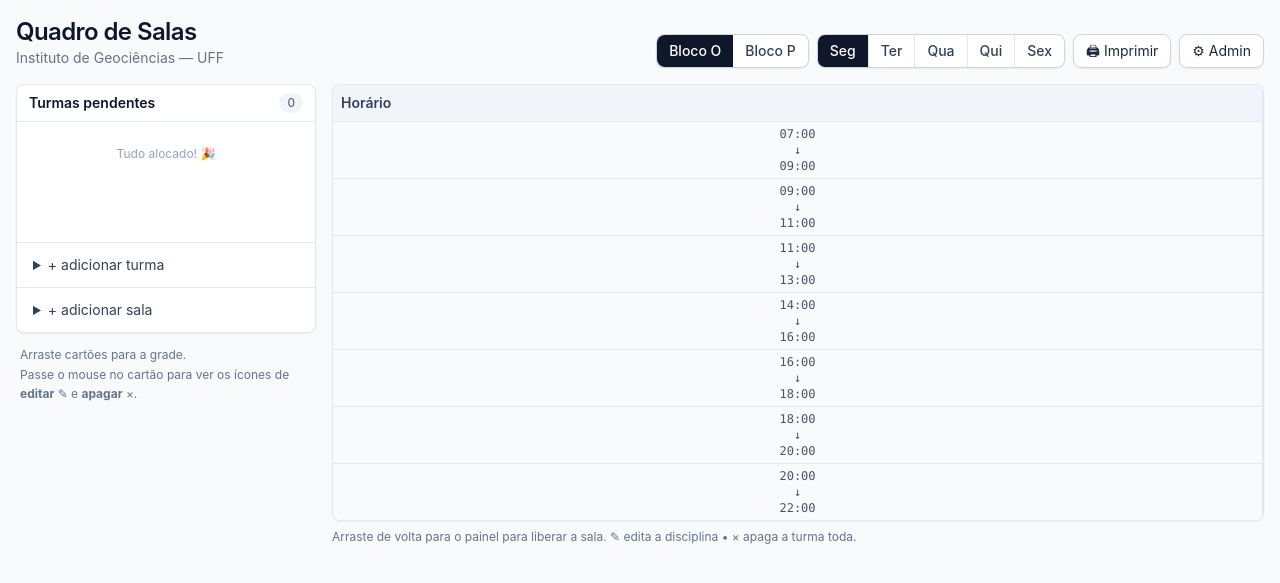
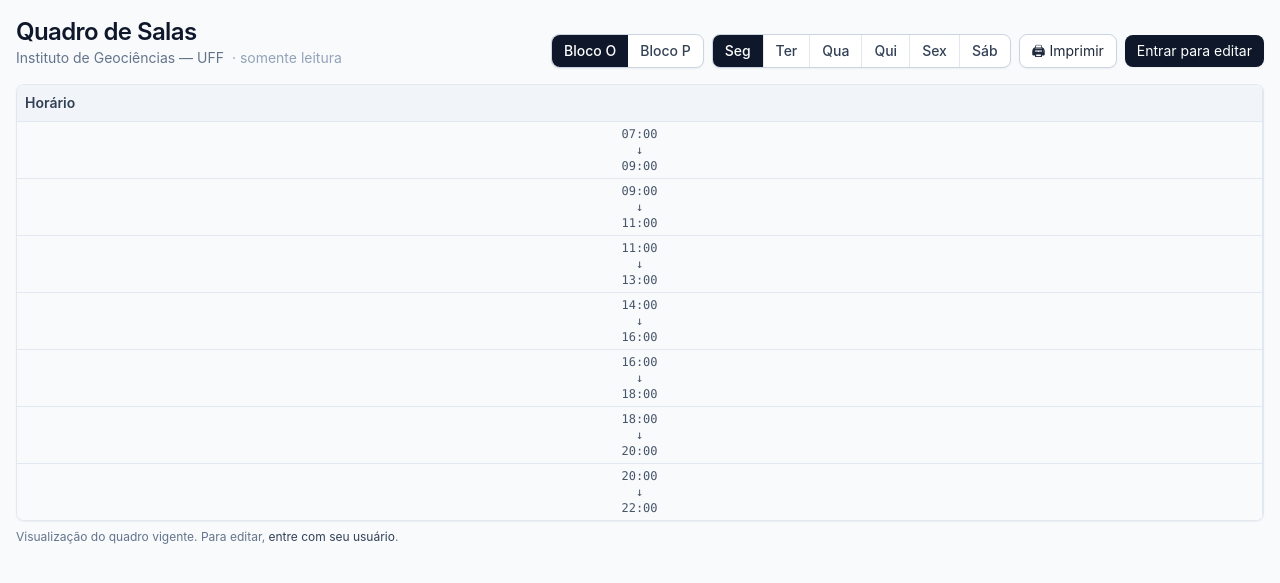
Before and after one commit to pjfernandes/gestao-salas, a Django app: page / in a window 1280 px wide. Shown: the top 583 px of the page. Run offline with Django 4.2, Linux system fonts and the light colour scheme; data that the repository does not hold is empty; some libraries are stand-ins or nearby versions.

Commit message:
login added, lab validation removed

```diff
--- a/alocacao/models.py
+++ b/alocacao/models.py
@@ -16,6 +16,7 @@ DIAS_SEMANA = [
     (3, 'Quarta-feira'),
     (4, 'Quinta-feira'),
     (5, 'Sexta-feira'),
+    (6, 'Sábado'),
 ]
 
 # Faixas de horário usadas pelo Instituto (espelho do quadro em papel).
--- a/alocacao/templates/alocacao/grade.html
+++ b/alocacao/templates/alocacao/grade.html
@@ -7,14 +7,16 @@
   <header class="flex flex-wrap items-end gap-4 mb-4 no-print">
     <div>
       <h1 class="text-2xl font-semibold tracking-tight text-slate-900">Quadro de Salas</h1>
-      <p class="text-sm text-slate-500">Instituto de Geociências — UFF</p>
+      <p class="text-sm text-slate-500">
+        Instituto de Geociências — UFF
+        {% if not pode_editar %}<span class="ml-1 text-slate-400">· somente leitura</span>{% endif %}
+      </p>
     </div>
 
     <div class="ml-auto flex flex-wrap gap-2 items-center">
       <div class="inline-flex rounded-lg border border-slate-300 bg-white shadow-sm">
         {% for b in 'OP' %}
-        <a href="?bloco={{ b }}&dia={{ dia }}"
-           class="px-3 py-1.5 text-sm font-medium {% if bloco == b %}bg-slate-900 text-white{% else %}text-slate-700 hover:bg-slate-50{% endif %}
+        <a href="?bloco={{ b }}&dia={{ dia }}" class="px-3 py-1.5 text-sm font-medium {% if bloco == b %}bg-slate-900 text-white{% else %}text-slate-700 hover:bg-slate-50{% endif %}
                   {% if forloop.first %}rounded-l-lg{% endif %}{% if forloop.last %}rounded-r-lg{% endif %}">
           Bloco {{ b }}
         </a>
@@ -23,8 +25,7 @@
 
       <div class="inline-flex rounded-lg border border-slate-300 bg-white shadow-sm overflow-hidden">
         {% for d, nome in dias %}
-        <a href="?bloco={{ bloco }}&dia={{ d }}"
-           class="px-3 py-1.5 text-sm font-medium border-l first:border-l-0 border-slate-200
+        <a href="?bloco={{ bloco }}&dia={{ d }}" class="px-3 py-1.5 text-sm font-medium border-l first:border-l-0 border-slate-200
                   {% if dia == d %}bg-slate-900 text-white{% else %}text-slate-700 hover:bg-slate-50{% endif %}">
           {{ nome|slice:":3" }}
         </a>
@@ -35,15 +36,31 @@
         class="px-3 py-1.5 text-sm rounded-lg border border-slate-300 bg-white hover:bg-slate-50 shadow-sm">
         🖨 Imprimir
       </a>
-      <a href="/admin/" class="px-3 py-1.5 text-sm rounded-lg border border-slate-300 bg-white hover:bg-slate-50 shadow-sm">
+
+      {% if pode_editar %}
+      <a href="/admin/"
+        class="px-3 py-1.5 text-sm rounded-lg border border-slate-300 bg-white hover:bg-slate-50 shadow-sm">
         ⚙ Admin
       </a>
+      <form action="{% url 'logout' %}" method="post" class="inline">
+        {% csrf_token %}
+        <button class="px-3 py-1.5 text-sm rounded-lg border border-slate-300 bg-white hover:bg-slate-50 shadow-sm">
+          Sair ({{ user.username }})
+        </button>
+      </form>
+      {% else %}
+      <a href="{% url 'login' %}"
+        class="px-3 py-1.5 text-sm rounded-lg bg-slate-900 text-white hover:bg-slate-800 shadow-sm">
+        Entrar para editar
+      </a>
+      {% endif %}
     </div>
   </header>
 
   <div class="grid grid-cols-12 gap-4">
 
-    <!-- Painel lateral -->
+    {% if pode_editar %}
+    <!-- Painel lateral (só aparece para quem está logado) -->
     <aside class="col-span-12 lg:col-span-3 no-print">
       <div class="bg-white rounded-lg border border-slate-200 shadow-sm">
         <div class="px-3 py-2 border-b border-slate-200 flex items-center justify-between">
@@ -71,8 +88,10 @@
             </summary>
             <form action="{% url 'turma_criar' %}" method="post" class="mt-2 space-y-2 px-1">
               {% csrf_token %}
-              <input name="codigo_disciplina" placeholder="Código (ex: GGE00136)" class="w-full text-xs border rounded px-2 py-1">
-              <input name="nome_disciplina" placeholder="Nome da disciplina" required class="w-full text-xs border rounded px-2 py-1">
+              <input name="codigo_disciplina" placeholder="Código (ex: GGE00136)"
+                class="w-full text-xs border rounded px-2 py-1">
+              <input name="nome_disciplina" placeholder="Nome da disciplina" required
+                class="w-full text-xs border rounded px-2 py-1">
               <div class="flex gap-1">
                 <input name="codigo_turma" value="A1" class="w-16 text-xs border rounded px-2 py-1">
                 <input name="num_alunos" type="number" value="30" min="1" class="w-20 text-xs border rounded px-2 py-1">
@@ -102,17 +121,20 @@
             <form action="{% url 'sala_criar' %}" method="post" class="mt-2 space-y-2 px-1">
               {% csrf_token %}
               <div class="flex gap-1">
-                <input name="numero" placeholder="Nº (ex: 305)" required class="flex-1 text-xs border rounded px-2 py-1">
+                <input name="numero" placeholder="Nº (ex: 305)" required
+                  class="flex-1 text-xs border rounded px-2 py-1">
                 <select name="bloco" class="w-20 text-xs border rounded px-1 py-1">
                   <option value="O">Bloco O</option>
                   <option value="P">Bloco P</option>
                 </select>
               </div>
-              <input name="capacidade" type="number" value="30" min="1" placeholder="Capacidade" class="w-full text-xs border rounded px-2 py-1">
+              <input name="capacidade" type="number" value="30" min="1" placeholder="Capacidade"
+                class="w-full text-xs border rounded px-2 py-1">
               <label class="flex items-center gap-1 text-xs text-slate-700">
                 <input type="checkbox" name="eh_laboratorio"> é laboratório
               </label>
-              <input name="observacao" placeholder="Observação (opcional)" class="w-full text-xs border rounded px-2 py-1">
+              <input name="observacao" placeholder="Observação (opcional)"
+                class="w-full text-xs border rounded px-2 py-1">
               <button class="w-full bg-slate-900 text-white text-xs py-1.5 rounded hover:bg-slate-800">
                 criar sala
               </button>
@@ -129,9 +151,10 @@
         Passe o mouse no cartão para ver os ícones de <strong>editar</strong> ✎ e <strong>apagar</strong> ×.
       </p>
     </aside>
+    {% endif %}
 
-    <!-- Grade principal -->
-    <main class="col-span-12 lg:col-span-9">
+    <!-- Grade principal (col-span muda conforme houver painel lateral) -->
+    <main class="{% if pode_editar %}col-span-12 lg:col-span-9{% else %}col-span-12{% endif %}">
       <div class="bg-white rounded-lg border border-slate-200 shadow-sm overflow-hidden">
         <div class="overflow-x-auto">
           <table class="w-full text-sm">
@@ -141,7 +164,8 @@
                   Horário
                 </th>
                 {% for s in salas %}
-              <th class="px-2 py-2 text-center font-semibold text-slate-700 border-r border-slate-200 last:border-r-0 min-w-[140px]">
+                <th
+                  class="px-2 py-2 text-center font-semibold text-slate-700 border-r border-slate-200 last:border-r-0 min-w-[140px]">
                   <div class="text-xs font-mono">{{ s.numero }}-{{ s.bloco }}</div>
                   <div class="text-[10px] font-normal text-slate-500">
                     cap. {{ s.capacidade }}{% if s.eh_laboratorio %} • LAB{% endif %}
@@ -153,18 +177,15 @@
             <tbody>
               {% for linha in linhas %}
               <tr class="border-t border-slate-200">
-              <td class="px-2 py-1 text-xs font-mono text-slate-600 bg-slate-50 border-r border-slate-200 text-center">
+                <td
+                  class="px-2 py-1 text-xs font-mono text-slate-600 bg-slate-50 border-r border-slate-200 text-center">
                   {{ linha.inicio }}<br>↓<br>{{ linha.fim }}
                 </td>
                 {% for c in linha.celulas %}
                 <td class="border-r border-slate-200 last:border-r-0 p-0 align-top">
-                <div class="drop-zone min-h-[72px] p-1 space-y-1"
-                     data-sala="{{ c.sala.id }}"
-                     data-dia="{{ dia }}"
-                     data-hora-inicio="{{ linha.inicio }}"
-                     data-hora-fim="{{ linha.fim }}"
-                     data-cap="{{ c.sala.capacidade }}"
-                     data-lab="{{ c.sala.eh_laboratorio|yesno:'1,0' }}">
+                  <div class="drop-zone min-h-[72px] p-1 space-y-1" data-sala="{{ c.sala.id }}" data-dia="{{ dia }}"
+                    data-hora-inicio="{{ linha.inicio }}" data-hora-fim="{{ linha.fim }}"
+                    data-cap="{{ c.sala.capacidade }}" data-lab="{{ c.sala.eh_laboratorio|yesno:'1,0' }}">
                     {% for a in c.alocacoes %}
                     {% include 'alocacao/_card_alocada.html' with a=a %}
                     {% endfor %}
@@ -178,17 +199,24 @@
         </div>
       </div>
 
+      {% if pode_editar %}
       <p class="mt-2 text-xs text-slate-500">
         Arraste de volta para o painel para liberar a sala. ✎ edita a disciplina • × apaga a turma toda.
       </p>
+      {% else %}
+      <p class="mt-2 text-xs text-slate-500">
+        Visualização do quadro vigente. Para editar,
+        <a href="{% url 'login' %}" class="text-slate-700 hover:underline">entre com seu usuário</a>.
+      </p>
+      {% endif %}
     </main>
 
   </div>
 </div>
 
+{% if pode_editar %}
 <!-- ===================== MODAL DE EDIÇÃO DE TURMA ===================== -->
-<div id="modal-edicao"
-     class="hidden fixed inset-0 z-50 bg-black/40 flex items-center justify-center px-4 no-print"
+<div id="modal-edicao" class="hidden fixed inset-0 z-50 bg-black/40 flex items-center justify-center px-4 no-print"
   onclick="if(event.target===this) fecharEdicao()">
   <div class="bg-white rounded-lg shadow-xl w-full max-w-md overflow-hidden">
     <header class="px-4 py-3 border-b border-slate-200 flex justify-between items-center">
@@ -223,7 +251,8 @@
       <div class="grid grid-cols-2 gap-2">
         <div>
           <label class="text-xs font-medium text-slate-600">Nº de alunos</label>
-          <input name="num_alunos" type="number" min="1" class="w-full text-sm border border-slate-300 rounded px-2 py-1.5">
+          <input name="num_alunos" type="number" min="1"
+            class="w-full text-sm border border-slate-300 rounded px-2 py-1.5">
         </div>
         <div>
           <label class="text-xs font-medium text-slate-600">Departamento</label>
@@ -249,8 +278,7 @@
           class="px-3 py-1.5 text-sm rounded border border-slate-300 text-slate-700 hover:bg-slate-50">
           Cancelar
         </button>
-        <button type="submit"
-                class="px-3 py-1.5 text-sm rounded bg-slate-900 text-white hover:bg-slate-800">
+        <button type="submit" class="px-3 py-1.5 text-sm rounded bg-slate-900 text-white hover:bg-slate-800">
           Salvar
         </button>
       </footer>
@@ -266,7 +294,7 @@
 
 <script>
   // =======================================================================
-// Drag-and-drop com SortableJS
+  // Drag-and-drop com SortableJS (só carrega para usuários logados)
   // =======================================================================
   const grupo = 'turmas';
 
@@ -279,7 +307,7 @@ function attachSortable(el) {
       filter: '.no-drag',          // ignora botões marcados com .no-drag
       preventOnFilter: false,      // mantém o clique funcionando nos botões
       onMove(evt) {
-      document.querySelectorAll('.drop-zone').forEach(d => d.classList.remove('over','invalid'));
+        document.querySelectorAll('.drop-zone').forEach(d => d.classList.remove('over', 'invalid'));
         const zona = evt.to;
         if (zona && zona.classList.contains('drop-zone')) {
           const card = evt.dragged;
@@ -292,23 +320,23 @@ function attachSortable(el) {
         }
       },
       async onEnd(evt) {
-      document.querySelectorAll('.drop-zone').forEach(d => d.classList.remove('over','invalid'));
+        document.querySelectorAll('.drop-zone').forEach(d => d.classList.remove('over', 'invalid'));
         const card = evt.item;
         const destino = evt.to;
-      const origem  = evt.from;
+        const origem = evt.from;
         if (destino === origem && evt.oldIndex === evt.newIndex) return;
 
-      const turmaId    = card.dataset.turma;
+        const turmaId = card.dataset.turma;
         const alocacaoId = card.dataset.alocacao || null;
 
         if (destino.classList.contains('drop-zone')) {
           const payload = {
-          alocacao_id: alocacaoId ? parseInt(alocacaoId,10) : null,
-          turma_id: parseInt(turmaId,10),
-          sala_id: parseInt(destino.dataset.sala,10),
-          dia: parseInt(destino.dataset.dia,10),
+            alocacao_id: alocacaoId ? parseInt(alocacaoId, 10) : null,
+            turma_id: parseInt(turmaId, 10),
+            sala_id: parseInt(destino.dataset.sala, 10),
+            dia: parseInt(destino.dataset.dia, 10),
             hora_inicio: destino.dataset.horaInicio,
-          hora_fim:    destino.dataset.horaFim,
+            hora_fim: destino.dataset.horaFim,
           };
           const { ok, data } = await postJSON('/api/mover/', payload);
           if (!ok) {
@@ -322,7 +350,7 @@ function attachSortable(el) {
           // soltou no pool — desaloca
           if (alocacaoId) {
             const r = await fetch(`/api/remover/${alocacaoId}/`,
-            { method:'POST', headers:{'X-CSRFToken': csrftoken()} });
+              { method: 'POST', headers: { 'X-CSRFToken': csrftoken() } });
             if (r.ok) {
               card.removeAttribute('data-alocacao');
               toast('Turma devolvida à lista.', 'ok');
@@ -348,15 +376,14 @@ async function abrirEdicao(turmaId) {
       const f = document.getElementById('form-editar');
       f.action = `/turma/${turmaId}/editar/`;
       f.codigo_disciplina.value = t.codigo_disciplina || '';
-    f.nome_disciplina.value   = t.nome_disciplina || '';
-    f.codigo_turma.value      = t.codigo_turma || '';
-    f.professor.value         = t.professor || '';
-    f.num_alunos.value        = t.num_alunos || 30;
-    f.departamento.value      = t.departamento || 'GGE';
+      f.nome_disciplina.value = t.nome_disciplina || '';
+      f.codigo_turma.value = t.codigo_turma || '';
+      f.professor.value = t.professor || '';
+      f.num_alunos.value = t.num_alunos || 30;
+      f.departamento.value = t.departamento || 'GGE';
       f.exige_laboratorio.checked = !!t.exige_laboratorio;
-    f.observacao.value        = t.observacao || '';
+      f.observacao.value = t.observacao || '';
       document.getElementById('modal-edicao').classList.remove('hidden');
-    // foco no campo principal
       setTimeout(() => f.nome_disciplina.focus(), 50);
     } catch (e) {
       toast('Não consegui carregar a turma.', 'erro');
@@ -383,4 +410,5 @@ function deletarTurma(turmaId, nome) {
     f.submit();
   }
 </script>
+{% endif %}
 {% endblock %}
--- a/alocacao/urls.py
+++ b/alocacao/urls.py
@@ -1,9 +1,15 @@
 from django.urls import path
+from django.contrib.auth import views as auth_views
 from . import views
 
 urlpatterns = [
     path('', views.grade, name='grade'),
     path('imprimir/', views.imprimir, name='imprimir'),
+
+    # Login / logout
+    path('login/', auth_views.LoginView.as_view(
+        template_name='alocacao/login.html'), name='login'),
+    path('logout/', auth_views.LogoutView.as_view(), name='logout'),
 
     # APIs do drag-and-drop
     path('api/mover/', views.api_mover, name='api_mover'),
--- a/alocacao/views.py
+++ b/alocacao/views.py
@@ -1,13 +1,31 @@
 """Views: grade interativa + APIs simples para drag-and-drop + impressão."""
 import json
+from functools import wraps
 from django.shortcuts import render, get_object_or_404, redirect
 from django.http import JsonResponse, HttpResponseBadRequest
 from django.views.decorators.http import require_POST, require_GET
 from django.views.decorators.csrf import ensure_csrf_cookie
+from django.contrib.auth.decorators import login_required
 from django.db.models import Q
 
 from .models import Sala, Turma, Alocacao, DIAS_SEMANA, FAIXAS_HORARIO
 
+
+def api_login_required(view):
+    """Como @login_required, mas devolve JSON 403 em vez de redirecionar.
+
+    Usado nos endpoints de API (chamados via fetch/AJAX), onde um redirect
+    para a tela de login quebraria o JavaScript.
+    """
+    @wraps(view)
+    def wrapper(request, *args, **kwargs):
+        if not request.user.is_authenticated:
+            return JsonResponse(
+                {'ok': False, 'erro': 'Faça login para editar o quadro.'},
+                status=403,
+            )
+        return view(request, *args, **kwargs)
+    return wrapper
 
 # ---------------------------------------------------------------------------
 # Helpers
@@ -29,9 +47,6 @@ def _validar_alocacao(turma, sala, dia, hora_inicio, hora_fim, ignorar_id=None):
             f'mas a turma tem {turma.num_alunos}.'
         )
 
-    if turma.exige_laboratorio and not sala.eh_laboratorio:
-        return False, 'Esta turma exige laboratório de informática.'
-
     conflitantes = Alocacao.objects.filter(sala=sala, dia_semana=dia)
     if ignorar_id:
         conflitantes = conflitantes.exclude(pk=ignorar_id)
@@ -43,7 +58,6 @@ def _validar_alocacao(turma, sala, dia, hora_inicio, hora_fim, ignorar_id=None):
             )
 
     return True, ''
-
 
 def _sugerir_sala(turma, dia, hora_inicio, hora_fim, bloco=None):
     qs = Sala.objects.all()
@@ -104,6 +118,7 @@ def grade(request):
         'sem_sala': sem_sala,
         'faixas': FAIXAS_HORARIO,
         'departamentos': Turma.DEPARTAMENTOS,
+        'pode_editar': request.user.is_authenticated,
     })
 
 
@@ -142,6 +157,7 @@ def imprimir(request):
 # APIs (JSON) — drag-and-drop
 # ---------------------------------------------------------------------------
 
+@api_login_required
 @require_POST
 def api_mover(request):
     try:
@@ -181,6 +197,7 @@ def api_mover(request):
     return JsonResponse({'ok': True, 'alocacao_id': aloc.id})
 
 
+@api_login_required
 @require_POST
 def api_remover(request, pk):
     aloc = get_object_or_404(Alocacao, pk=pk)
@@ -188,6 +205,7 @@ def api_remover(request, pk):
     return JsonResponse({'ok': True})
 
 
+@api_login_required
 @require_POST
 def api_sugerir(request):
     try:
@@ -216,6 +234,7 @@ def api_sugerir(request):
 # Turma — criar, ver, editar, deletar
 # ---------------------------------------------------------------------------
 
+@login_required
 @require_POST
 def turma_criar(request):
     Turma.objects.create(
@@ -231,6 +250,7 @@ def turma_criar(request):
     return redirect(request.META.get('HTTP_REFERER', 'grade'))
 
 
+@api_login_required
 @require_GET
 def api_turma_detalhe(request, pk):
     """Devolve dados de uma turma em JSON — usado pelo modal de edição."""
@@ -248,6 +268,7 @@ def api_turma_detalhe(request, pk):
     })
 
 
+@login_required
 @require_POST
 def turma_editar(request, pk):
     """Edita uma turma via form normal e volta para a grade."""
@@ -279,6 +300,7 @@ def turma_editar(request, pk):
     return redirect(request.META.get('HTTP_REFERER', 'grade'))
 
 
+@login_required
 @require_POST
 def turma_deletar(request, pk):
     """Apaga a turma e, em cascata, todas as suas alocações."""
@@ -291,6 +313,7 @@ def turma_deletar(request, pk):
 # Sala — criar
 # ---------------------------------------------------------------------------
 
+@login_required
 @require_POST
 def sala_criar(request):
     numero = request.POST.get('numero', '').strip()
--- a/gestao_salas/settings.py
+++ b/gestao_salas/settings.py
@@ -61,3 +61,8 @@ USE_TZ = True
 
 STATIC_URL = 'static/'
 DEFAULT_AUTO_FIELD = 'django.db.models.BigAutoField'
+
+# Autenticação — rotas de login/logout
+LOGIN_URL = 'login'
+LOGIN_REDIRECT_URL = 'grade'
+LOGOUT_REDIRECT_URL = 'grade'
```
Also changed, not shown: alocacao/templates/alocacao/_card_alocada.html (+11 -10 lines), alocacao/templates/alocacao/_card_pool.html (+10 -8 lines), alocacao/templates/alocacao/login.html (added, +47 -0 lines), alocacao/migrations/0002_alter_alocacao_options_alter_alocacao_dia_semana.py (added). Lines whose indentation alone changed are shown as unchanged.
